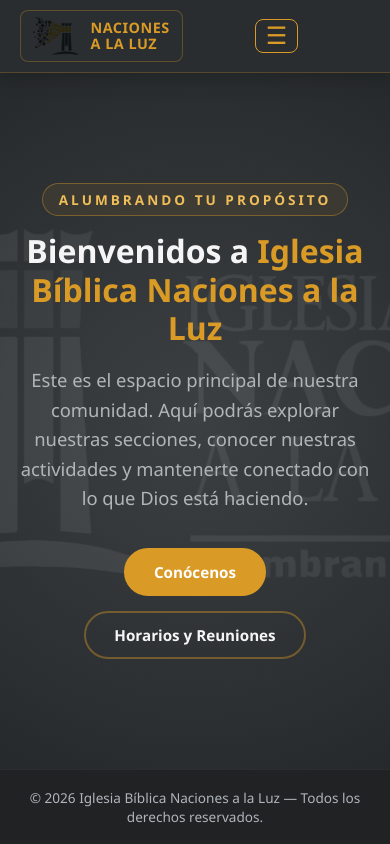
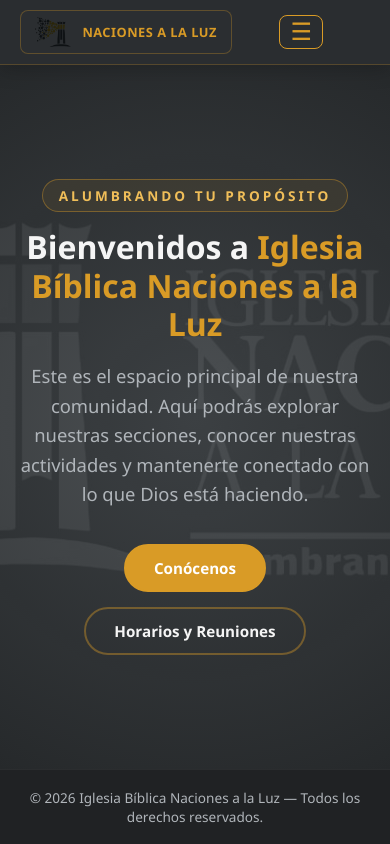
Before and after one commit to yadabiblia/NL2.0, a plain HTML site: page principal.html in a window 390 px wide. Drawn offline with Linux system fonts and the light colour scheme.

Commit message:
Update principal.html

```diff
--- a/principal.html
+++ b/principal.html
@@ -16,8 +16,8 @@
       --footer-bg: #202224;
       --hero-grad-1: #3c4043;
       --hero-grad-2: #242729;
-      --blend-mode: luminosity; /* Hace que la marca de agua se adapte al fondo */
-      --logo-blend: multiply;   /* Elimina el fondo blanco de la torre */
+      --blend-mode: luminosity;
+      --logo-blend: multiply;
       --logo-bg: #2b2e31;
     }
 
@@ -70,14 +70,14 @@
       box-shadow: 0 4px 20px rgba(0, 0, 0, 0.2);
     }
 
-    /* Logo y Texto en la barra superior con fondo integrado */
+    /* Logo y Texto en una sola línea */
     .brand-link {
       display: flex;
       align-items: center;
       gap: 10px;
       text-decoration: none;
       background-color: var(--logo-bg);
-      padding: 6px 12px;
+      padding: 6px 14px;
       border-radius: 8px;
       border: 1px solid rgba(217, 155, 38, 0.3);
       transition: transform 0.3s ease, border-color 0.3s ease;
@@ -89,20 +89,19 @@
     }
 
     .brand-logo {
-      height: 38px;
+      height: 36px;
       width: auto;
       border-radius: 4px;
-      /* Elimina el fondo blanco de la torre y la funde con el color del contenedor */
       mix-blend-mode: var(--logo-blend);
     }
 
     .brand-text {
-      font-size: 0.9rem;
+      font-size: 0.95rem;
       font-weight: 700;
       color: var(--dorado);
       letter-spacing: 0.5px;
-      line-height: 1.1;
       text-transform: uppercase;
+      white-space: nowrap; /* Evita que el texto se divida en dos líneas */
     }
 
     /* Menú de secciones */
@@ -187,21 +186,19 @@
       background: radial-gradient(circle at center, var(--hero-grad-1) 0%, var(--hero-grad-2) 100%);
     }
 
-    /* Imagen de fondo extendida cubriendo todo el contenedor */
     .marca-agua {
       position: absolute;
       top: 0;
       left: 0;
       width: 100%;
       height: 100%;
-      object-fit: cover; /* Abarca toda la pantalla sin cortes bruscos */
+      object-fit: cover;
       opacity: 0.10;
       pointer-events: none;
       user-select: none;
-      mix-blend-mode: var(--blend-mode); /* Se funde perfectamente con el modo claro u oscuro */
+      mix-blend-mode: var(--blend-mode);
     }
 
-    /* Contenido frontal sobre la marca de agua */
     .hero-contenido {
       position: relative;
       z-index: 2;
@@ -298,7 +295,7 @@
     }
 
     /* --- DISEÑO RESPONSIVO PARA CELULARES --- */
-    @media (max-width: 860px) {
+    @media (max-width: 920px) {
       .menu-toggle {
         display: block;
       }
@@ -335,6 +332,16 @@
         font-size: 2rem;
       }
     }
+
+    /* Ajuste para pantallas muy pequeñas de celulares para que el texto de la barra quepa bien */
+    @media (max-width: 480px) {
+      .brand-text {
+        font-size: 0.8rem;
+      }
+      .brand-logo {
+        height: 30px;
+      }
+    }
   </style>
 </head>
 <body data-theme="dark">
@@ -343,7 +350,7 @@
   <header>
     <a href="index.html" class="brand-link" title="Volver a la portada">
       <img src="logotorre.jpg" alt="Logo Naciones a la Luz" class="brand-logo">
-      <span class="brand-text">Naciones<br>a la Luz</span>
+      <span class="brand-text">Naciones a la Luz</span>
     </a>
 
     <button class="menu-toggle" id="btnMenu" aria-label="Abrir menú">☰</button>
@@ -365,7 +372,6 @@
 
   <!-- CONTENIDO PRINCIPAL -->
   <main>
-    <!-- Imagen de fondo expandida a toda la pantalla -->
     <img src="logocompleto.jpg" alt="" class="marca-agua">
 
     <div class="hero-contenido">
```
